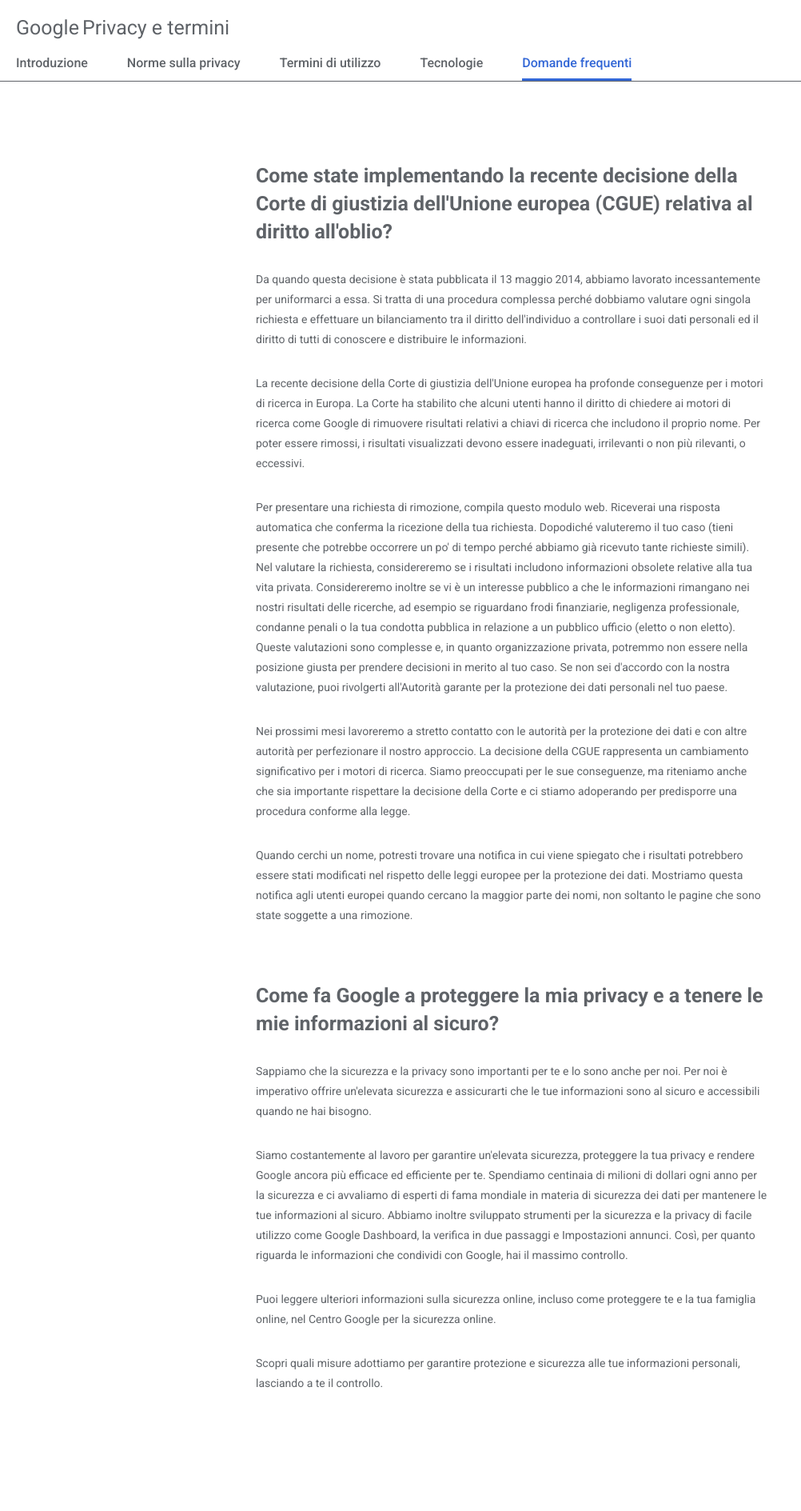
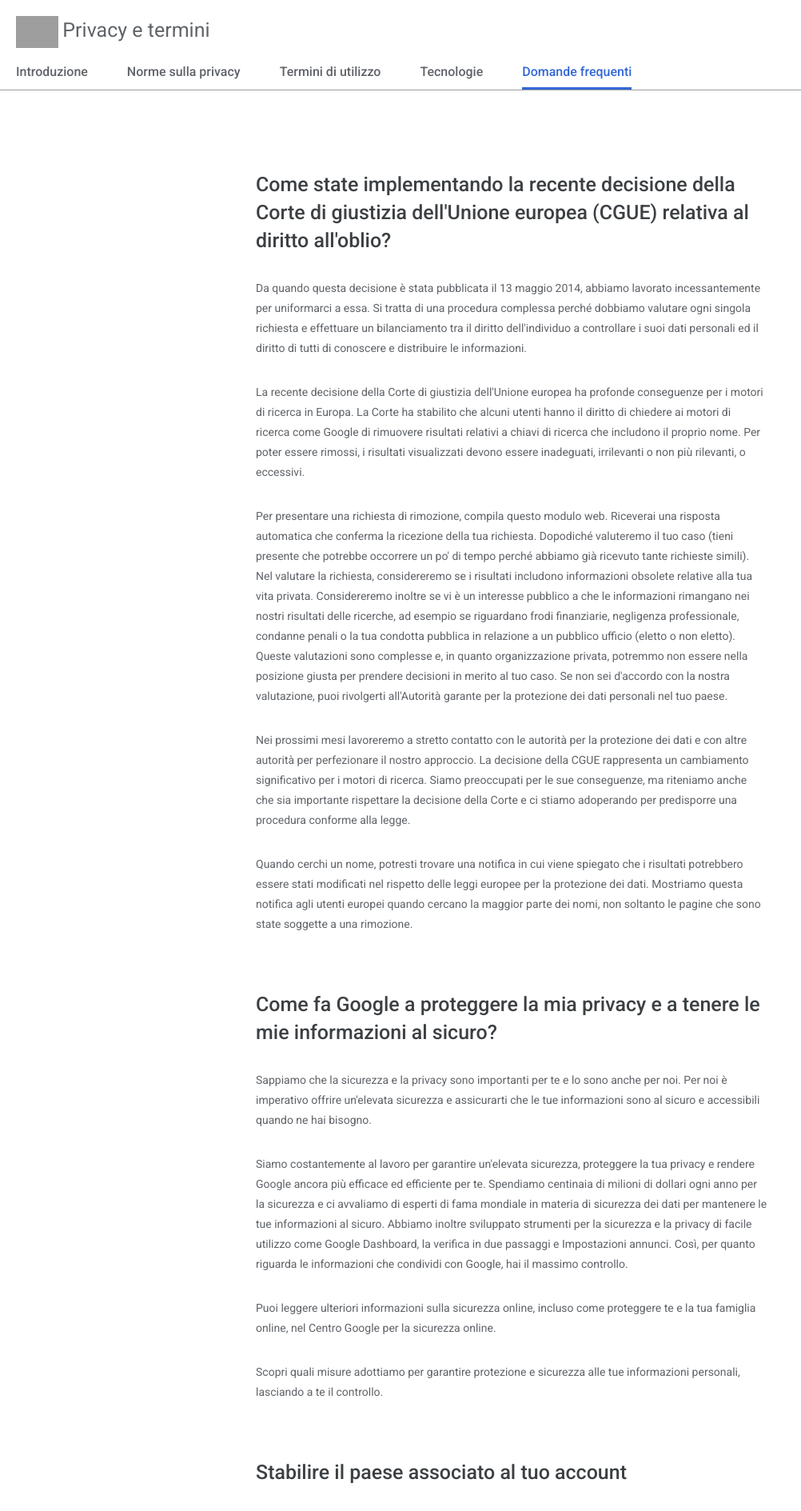
Before and after one commit to Lorenzo-Calzi/php-google-faq, a PHP site: page / in a window 1280 px wide. Shown: the top 1889 px of the page at 80% size, without its empty margins (0-1002 px from the left). Before the commit the page ends 1735 px from the top, so only its background shows below. Run offline with PHP 8.4, Linux system fonts and the light colour scheme; grey boxes are pictures that could not be loaded.

Commit message:
Correzioni style

```diff
--- a/ASSETS/style.css
+++ b/ASSETS/style.css
@@ -10,10 +10,18 @@
 header{
     padding: 20px 20px 0px 20px;
     margin-bottom: 100px;
-    border-bottom: 1px solid #5f6368;
+    border-bottom: 1px solid #9e9e9e;
+}
+.logo{
+    display: flex;
+    align-items: center;
+}
+img{
+    height: 40px;
 }
 span{
     font-size: 25px;
+    padding: 0 0 5px 5px;
 }
 
 ul{
@@ -21,6 +29,7 @@ ul{
     list-style: none;
 }
 li{
+    cursor: pointer;
     display: inline-block;
     margin-right: 45px;
     font-weight: 500;
@@ -36,14 +45,15 @@ li:last-child{
 main{
     margin: auto;
     width: 50%;
-    height: 1000px;
+    padding-bottom: 50px;
 }
 .faq{
     margin-bottom: 70px;
 }
 .title{
+    color: #3c4043;
     font-size: 25px;
-    font-weight: 600;
+    font-weight: 500;
     line-height: 35px;
 }
 p{
--- a/index.php
+++ b/index.php
@@ -16,8 +16,10 @@
 <body>
 
     <header>
-        <span>Google</span>
-        <span>Privacy e termini</span>
+        <div class="logo">
+            <img src="https://loghi-famosi.com/wp-content/uploads/2020/09/Google-Logo.png" alt="logo google">
+            <span>Privacy e termini</span>
+        </div>
 
         <ul>
             <li>Introduzione</li>
@@ -80,6 +82,47 @@
         </div>
 
 
+        <div class="faq">
+            <p class="title">
+                Stabilire il paese associato al tuo account
+            </p>
+
+            <p>
+                Quando crei un nuovo Account Google, lo associamo a un paese in base a dove è stato creato. Per quanto riguarda gli account creati almeno un anno fa, usiamo il paese da cui accedi solitamente ai servizi Google, in genere i servizi in cui hai trascorso più tempo nell'ultimo anno.
+            </p>
+
+            <p>
+                I viaggi frequenti solitamente non influiscono sul paese associato al tuo account. Se ti trasferisci in un altro paese, potrebbe occorrere circa un anno per aggiornare l'associazione del paese.
+            </p>
+
+            <p>
+                Se il paese associato al tuo account non corrisponde al tuo paese di residenza, il motivo potrebbe essere la differenza tra il paese in cui lavori e il paese in cui risiedi, l'installazione di una rete privata virtuale (VPN) per mascherare il tuo indirizzo IP oppure la residenza vicino a un confine territoriale. Contattaci se ritieni che il paese associato al tuo account sia sbagliato.
+            </p>
+        </div>
+
+
+        <div class="faq">
+            <p class="title">
+                Come faccio a rimuovere informazioni su di me dai risultati di ricerca di Google?
+            </p>
+
+            <p>
+                I risultati di ricerca di Google rispecchiano i contenuti pubblicamente disponibili sul Web. I motori di ricerca non possono rimuovere i contenuti direttamente dai siti web, quindi rimuovere risultati di ricerca da Google non consente di rimuovere i contenuti dal Web. Se desideri rimuovere qualcosa dal Web, devi contattare il webmaster del sito su cui sono pubblicati i contenuti e chiedergli di apportare una modifica. Inoltre, se, ai sensi delle leggi europee per la protezione dei dati, desideri richiedere la rimozione di determinate informazioni su di te visualizzate nei risultati di ricerca di Google, fai clic qui. Una volta che i contenuti saranno stati rimossi e che Google avrà rilevato l'aggiornamento, le informazioni non verranno più visualizzate nei risultati di ricerca di Google. In caso di una richiesta di rimozione urgente, è inoltre possibile visitare la nostra pagina di assistenza per avere ulteriori informazioni.
+            </p>
+        </div>
+
+
+        <div class="faq">
+            <p class="title">
+                Quando faccio clic sui risultati della Ricerca Google, le mie chiavi di ricerca vengono inviate ai siti web?
+            </p>
+
+            <p>
+                In alcuni casi sì. Quando fai clic su un risultato della Ricerca Google, il tuo browser web potrebbe reindirizzare alla pagina web di destinazione anche l'indirizzo Internet, o URL, della pagina dei risultati di ricerca sotto forma di URL referrer. Talvolta, l'URL della pagina dei risultati di ricerca potrebbe contenere la query di ricerca che hai inserito. Se utilizzi la ricerca SSL (la funzione di ricerca criptata di Google), nella maggior parte dei casi i termini di ricerca non vengono inviati come parte dell'URL negli URL referrer. Questo comportamento può fare eccezione, ad esempio se utilizzi alcuni browser meno diffusi. Ulteriori informazioni sulla ricerca SSL sono disponibili qui. Le query di ricerca o le informazioni contenute nell'URL referrer potrebbero essere disponibili mediante Google Analytics o un'API (Application Programming Interface). Inoltre, gli inserzionisti potrebbero ricevere informazioni relative all' esatte parole chiave che hanno determinato il clic su un annuncio.
+            </p>
+        </div>
+
+
 
 
 
```
